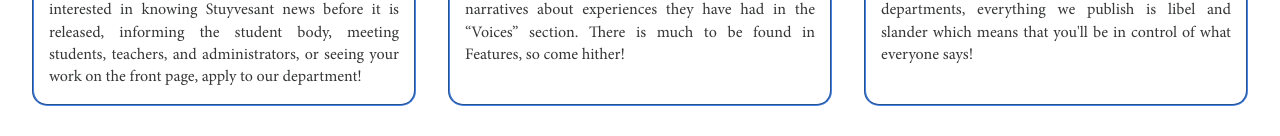
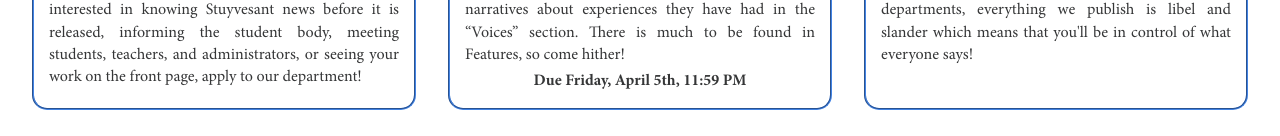
Before and after one commit to stuyspec/stuyspec-rewrite, a Next.js app: page /about/recruitments in a window 1280 px wide. Shown: the part 772-908 px from the top of the page. Built offline with nearby package versions, Linux system fonts and the light colour scheme.

Commit message:
Add due dates to website too

```diff
--- a/pages/about/recruitments.tsx
+++ b/pages/about/recruitments.tsx
@@ -148,6 +148,7 @@ function RecruitmentPage() {
 									</a>
 								</>
 							)}
+							{department.applicationDueDate && <p className={styles.due_date}><b>Due {department.applicationDueDate}</b></p>}
 						</div>
 					))}
 				</section>
--- a/styles/Recruitments.module.css
+++ b/styles/Recruitments.module.css
@@ -54,3 +54,7 @@
 		grid-template-columns: repeat(1, 1fr);
 	}
 }
+
+.due_date {
+	margin-top: 0.25rem;
+}
```
